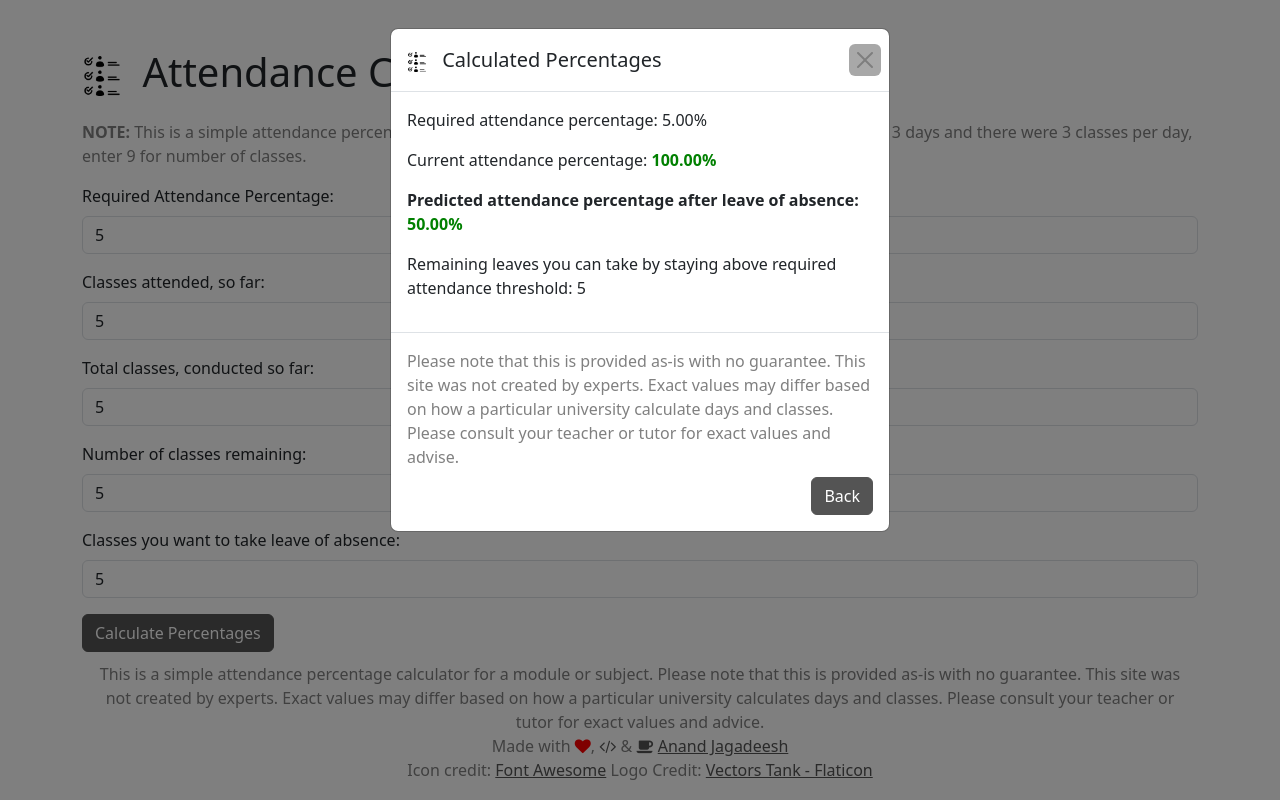
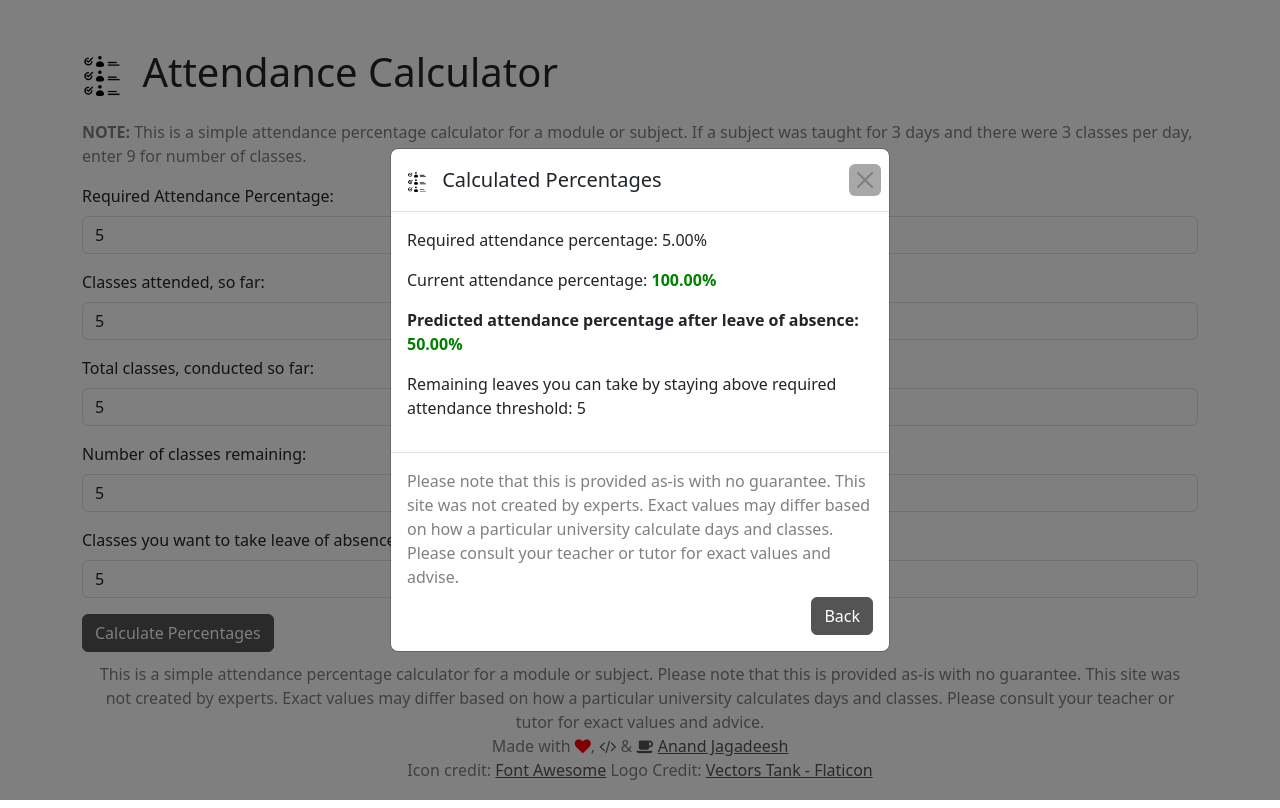
Before and after one commit to anandjagadeesh/attendancePercentage, a plain HTML site: page index.html in a window 1280 px wide. Both pictures are taken after typing "5", "5", "5", "5", "5" into the empty fields and a click on the button "Calculate Percentages". Drawn offline with nearby package versions, Linux system fonts and the light colour scheme.

Commit message:
Update index.html

```diff
--- a/index.html
+++ b/index.html
@@ -39,7 +39,7 @@
     </div>
 	<div class="modal-overlay" id="modalOverlay" style="display: none; position: fixed; top: 0; left: 0; width: 100%; height: 100%; background-color: rgba(0, 0, 0, 0.5); z-index: 5000;"></div>
     <div class="modal fade" id="attendanceModal" tabindex="-1" aria-labelledby="attendanceModal" aria-hidden="true" style="z-index: 9999;">
-	  <div class="modal-dialog" style="width: 90%; display: flex; justify-content: center; align-items: center;">
+	  <div class="modal-dialog modal-dialog-centered" style="width: 90%;">
 	    <div class="modal-content">
 	      <div class="modal-header">
 	        <h5 class="modal-title" id="exampleModalLabel"><img src="attendance.png" alt="attendance icon" style="height: 1em; vertical-align: middle; margin-right: 10px;"> Calculated Percentages</h5>
```
